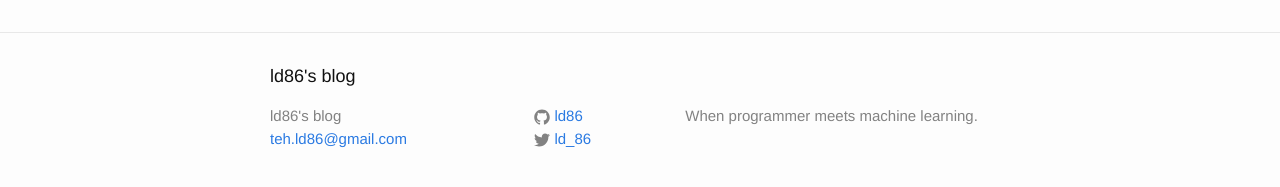
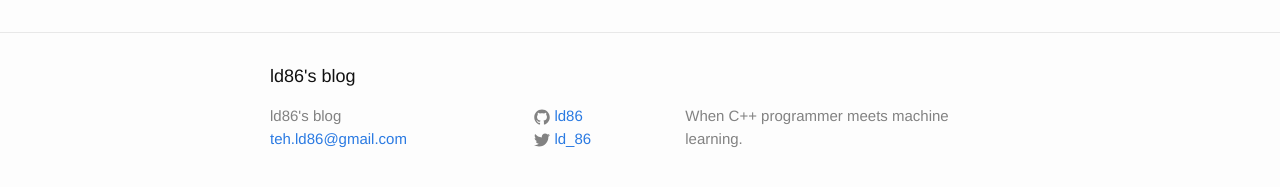
Before and after one commit to ld86/ld86.github.io, a Jekyll site: the page built from index.html, in a window 1280 px wide. Shown: the part 264-451 px from the top of the page. Built offline with Jekyll 4.4.1, drawn with Linux system fonts in a browser that asks for light colours; part of the change alters nothing that is shown.

```diff
--- a/_config.yml
+++ b/_config.yml
@@ -1,8 +1,7 @@
 # Site settings
 title: ld86's blog
 email: teh.ld86@gmail.com
-description: > # this means to ignore newlines until "baseurl:"
-  When programmer meets machine learning.
+description: When C++ programmer meets machine learning.
 baseurl: "" # the subpath of your site, e.g. /blog/
 url: "http://ld86.github.io" # the base hostname & protocol for your site
 twitter_username: ld_86
```
